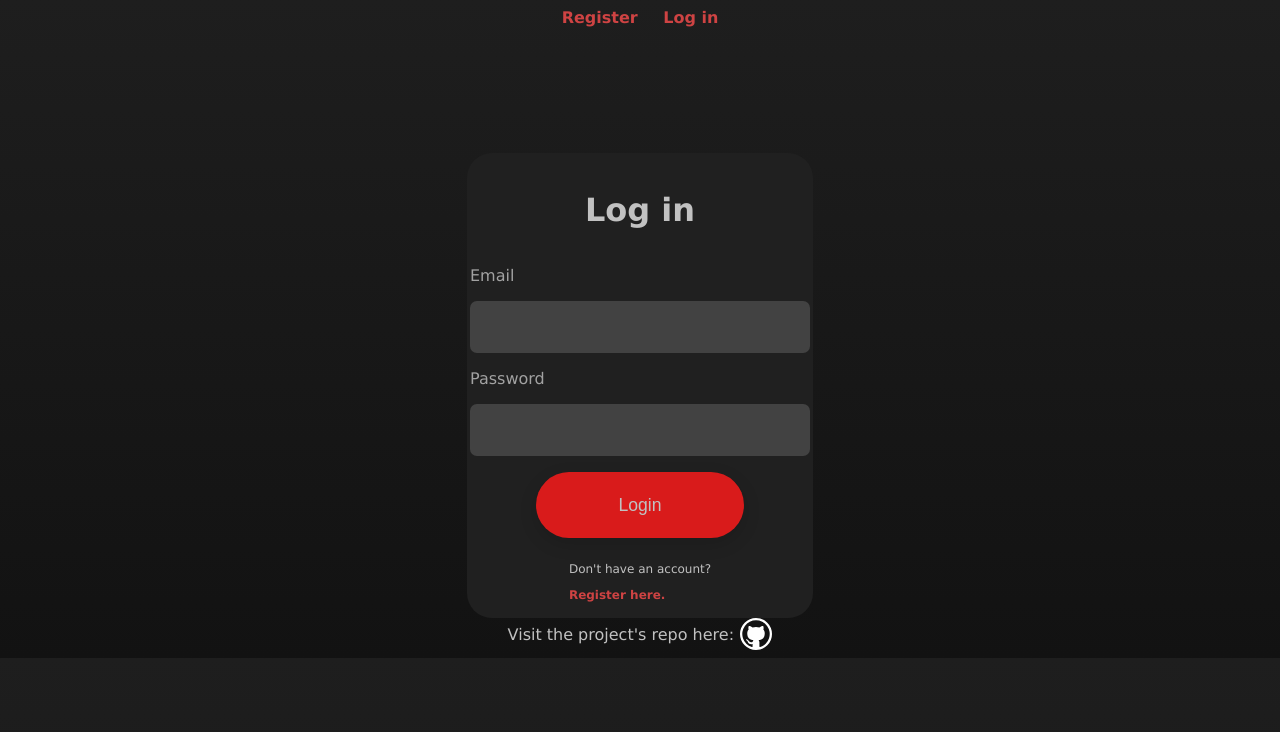
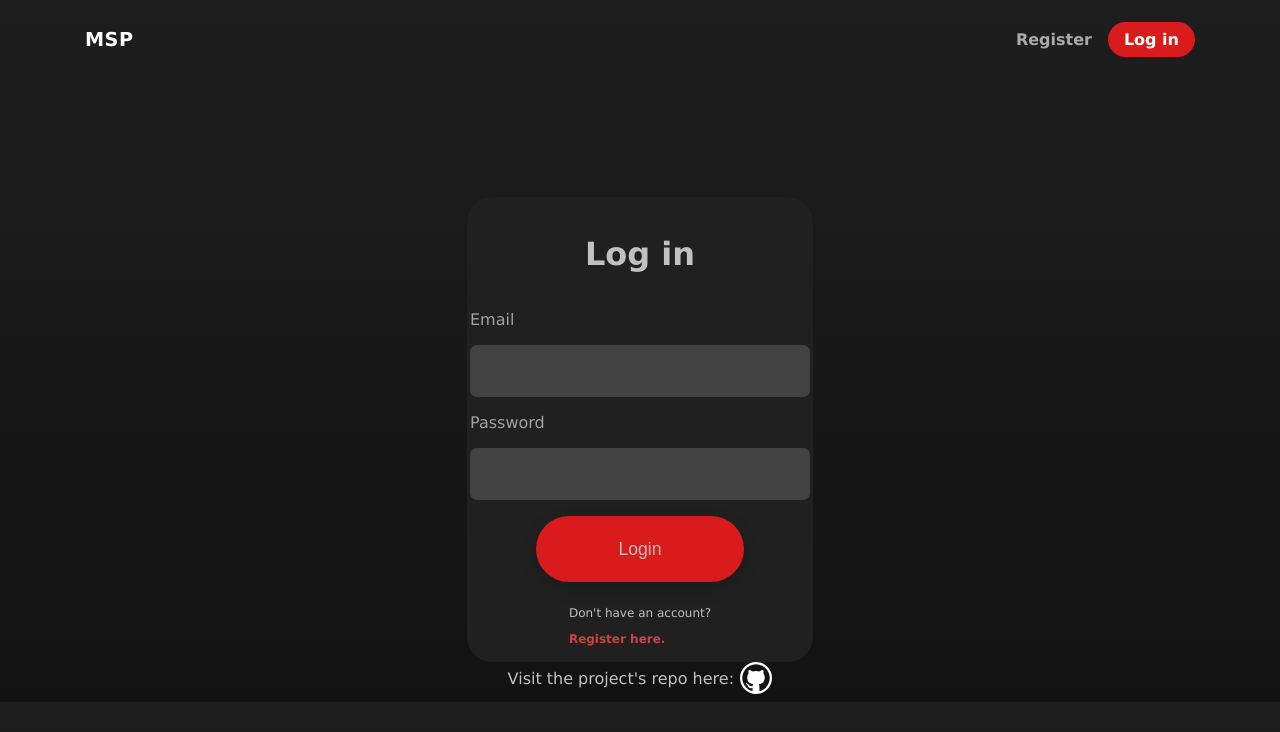
Before and after one commit to WiktorM413/meeting-scheduling-platform, a React (Vite) app in the folder frontend/: page /login in a window 1280 px wide. Shown: the top 732 px of the page. Built offline with nearby package versions, Linux system fonts and the light colour scheme; no server answers.

Commit message:
Modify header css and add a logo

```diff
--- a/frontend/src/Templates/Header/Header.tsx
+++ b/frontend/src/Templates/Header/Header.tsx
@@ -9,6 +9,9 @@ export default function Header()
 
 	return (
 		<div className="msp-header">
+			<div className="msp-header-logo">
+				MSP
+			</div>
 			<AccountButtons isAuthenticated={isAuthenticated}/>
 		</div>
 	)
--- a/frontend/src/Templates/Header/style.scss
+++ b/frontend/src/Templates/Header/style.scss
@@ -1,14 +1,72 @@
+@import "../../variables.scss";
+
 .msp-header
 {
 	display: flex;
-	flex-direction: row;
-	justify-content: space-evenly;
+	align-items: center;
+	justify-content: space-between;
+	padding: 20px 30px;
+	max-width: 1110px;
+	margin: 0 auto;
+
+	.msp-header-logo
+	{
+		color: white;
+		font-weight: 900;
+		font-size: 1.2rem;
+		letter-spacing: 0.5px;
+		cursor: pointer;
+	}
 }
 
 .msp-account-buttons
 {
 	display: flex;
-	flex-direction: row;
-	justify-content: space-between;
-	gap: 2vw;
+	align-items: center;
+	gap: 16px;
+
+	.msp-account-register
+	{
+		a
+		{
+			color: #aaa;
+			transition: color 0.2s ease;
+
+			&:hover
+			{
+				color: white;
+			}
+		}
+	}
+
+	.msp-account-login
+	{
+		a
+		{
+			background-color: $button-color-normal;
+			padding: 8px 16px;
+			border-radius: 20px;
+			color: white;
+			transition: background-color 0.2s ease, transform 0.2s ease;
+
+			&:hover
+			{
+				background-color: $button-color-hover;
+				transform: translateY(-1px);
+			}
+		}
+	}
+
+	.msp-account-logout
+	{
+		a
+		{
+			color: #aaa;
+
+			&:hover
+			{
+				color: white;
+			}
+		}
+	}
 }
```
